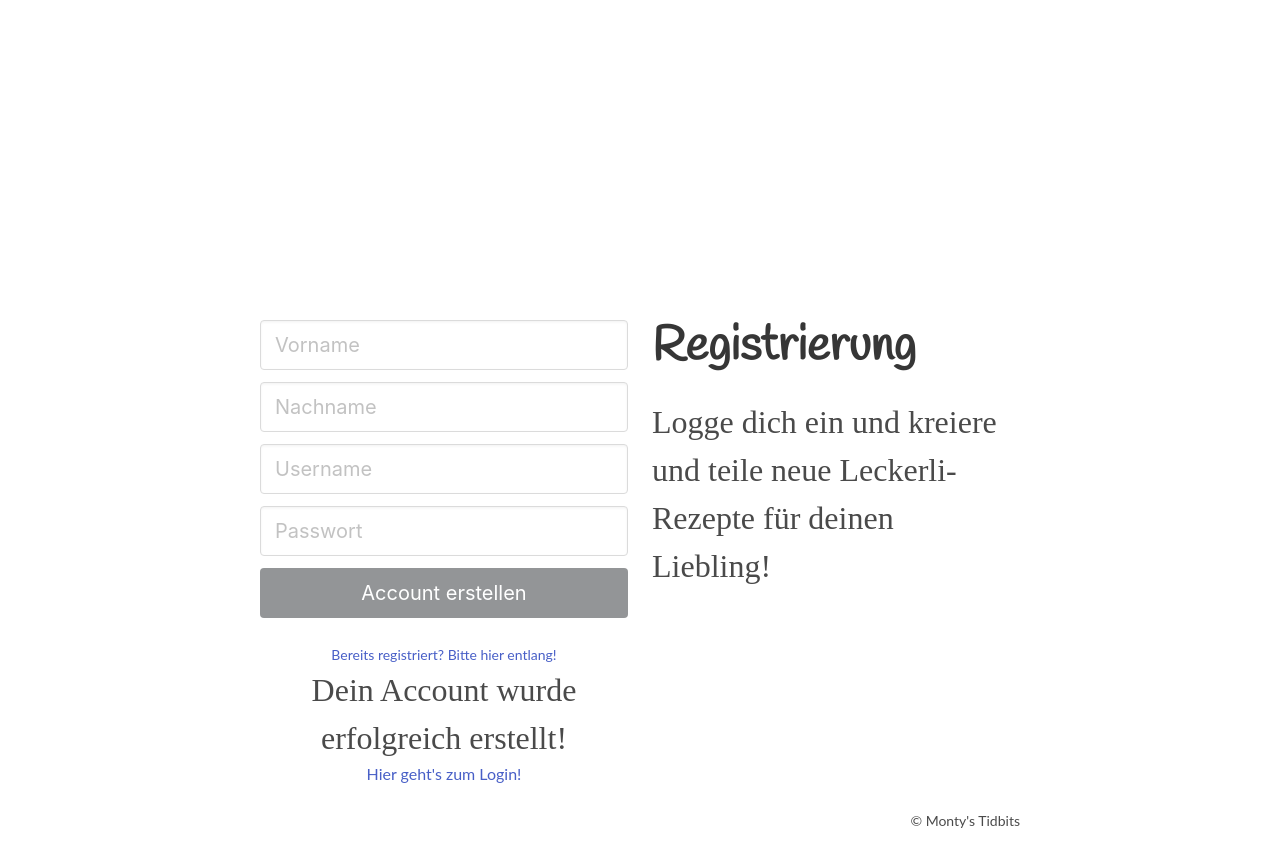
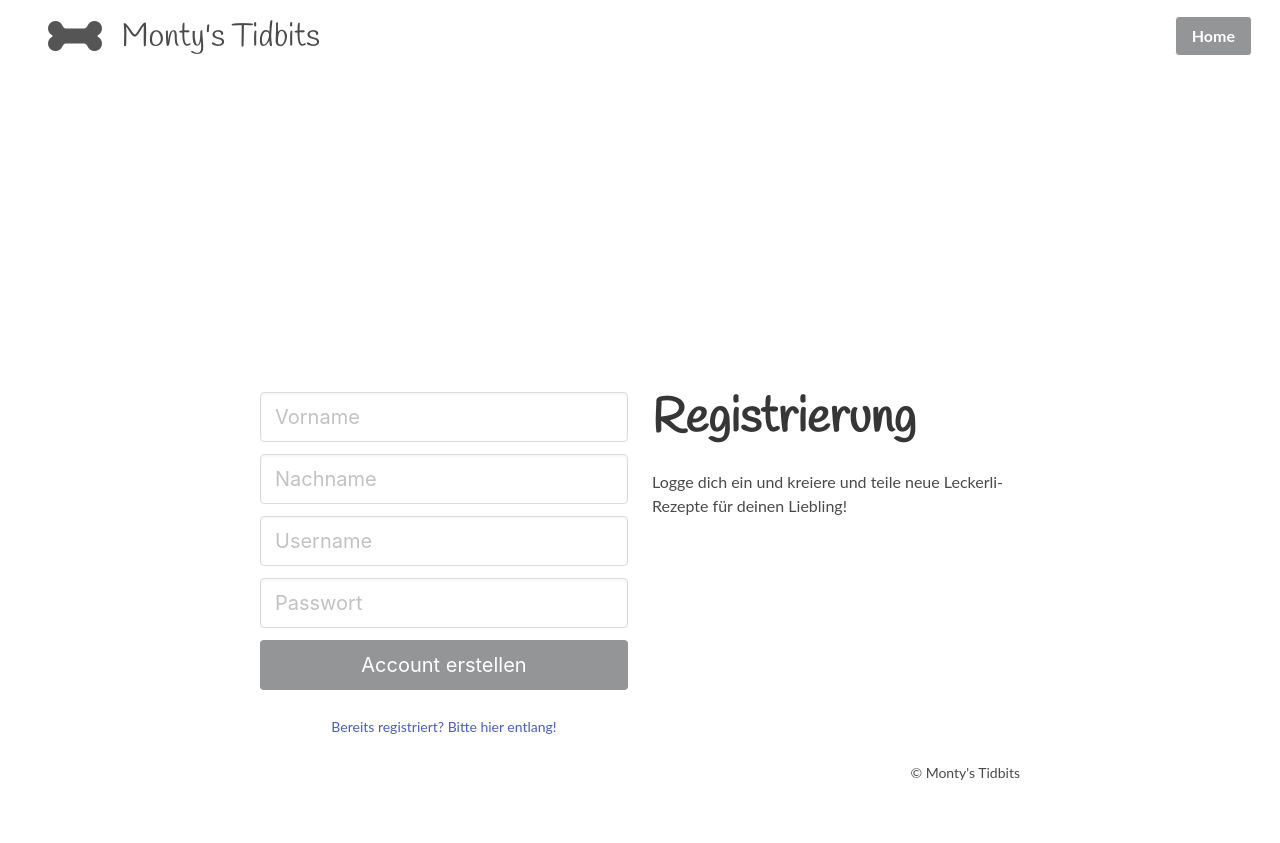
Before and after one commit to nono675/5204_abgabe, a PHP site: page /registration.php in a window 1280 px wide. After the commit the page ends 780 px from the top, so only its background shows below. Run offline with PHP 8.4, Linux system fonts and the light colour scheme; some libraries are stand-ins or nearby versions.

Commit message:
update css

```diff
--- a/css/style.css
+++ b/css/style.css
@@ -20,10 +20,7 @@ h2 {
   font-family: 'Handlee', cursive;
   font-size: 2rem;
 }
-p {
-  font-family: 'Reenie Beanie';
-  font-size: 2rem;
-}
+
 ul,li{
   list-style:none;
 }
@@ -63,6 +60,22 @@ header i {
 
 .navbar {
   background-color: transparent;
+  padding: 0.5rem 1rem;
+}
+.navbar-start {
+  display: flex;
+  align-items: center;
+  justify-content: center;
+  background-color: #fff;
+}
+.navbar-start i {
+  color: #555;
+  font-size: 3rem;
+  padding-left: 2rem;
+}
+.navbar-start h2 {
+  padding-left: 1.2rem;
+  padding-top: 0.2rem;
 }
 a.button.is-primary.sign_up {
   border: 1px solid #fff;
@@ -90,6 +103,10 @@ a.navbar-burger span {
 .button.is-primary:hover {
   background-color: #6D3B5A;
   transition-duration: 0.2s;
+}
+.button.is-primary[disabled] {
+  cursor: not-allowed;
+  background-color: #666
 }
 
 /* Search Form */
--- a/registration.php
+++ b/registration.php
@@ -14,8 +14,31 @@
 
   <script defer src="js/register.js"></script>
 </head>
-
 <body>
+  <nav class="navbar" role="navigation" aria-label="main navigation">
+    <div>
+      <a role="button" class="navbar-burger" aria-label="menu" aria-expanded="false" data-target="navbarBasicExample">
+        <span aria-hidden="true"></span>
+        <span aria-hidden="true"></span>
+        <span aria-hidden="true"></span>
+      </a>
+    </div>
+    <div id="navbarBasicExample" class="navbar-menu">
+      <div class="navbar-start">
+        <a href="index.php"><i class="fa-solid fa-sharpe fa-bone"></i></a>
+        <h2>Monty's Tidbits</h2>
+      </div>
+      <div class="navbar-end">
+        <div class="navbar-item">
+          <div class="buttons">
+            <a href="index.php" class="button is-primary sign_up">
+              <strong>Home</strong>
+            </a>
+          </div>
+        </div>
+      </div>
+    </div>
+  </nav>
   <section class="container login-container">
     <div class="columns is-multiline">
       <div class="column is-8 is-offset-2 register">
@@ -64,12 +87,6 @@
               <br />
               <small><a href="login.php">Bereits registriert? Bitte hier entlang!</a></small>
             </form>
-            <div class="success-container">
-
-              <p>Dein Account wurde erfolgreich erstellt!</p>
-
-              <a href="login.php">Hier geht's zum Login!</a>
-            </div>
           </div>
           <div class="column right">
             <h1 class="title is-1">Registrierung</h1>
```
